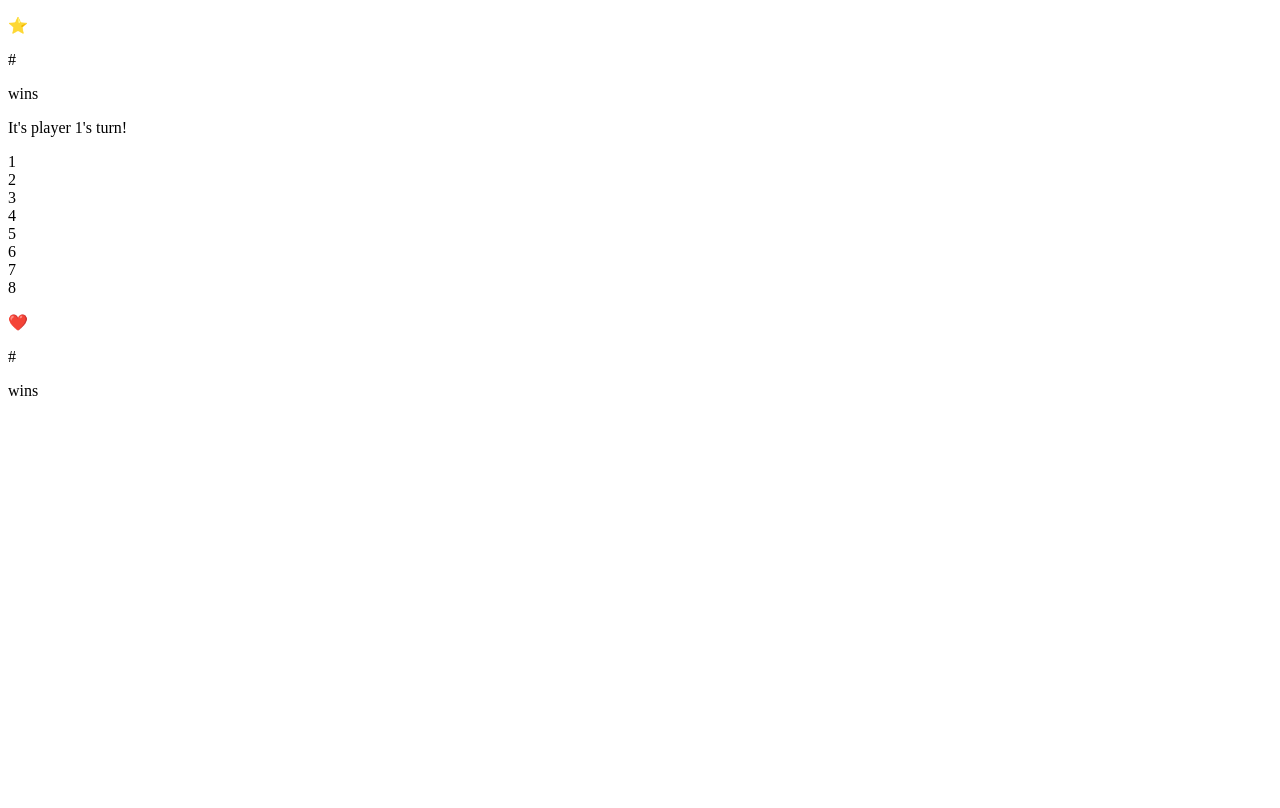
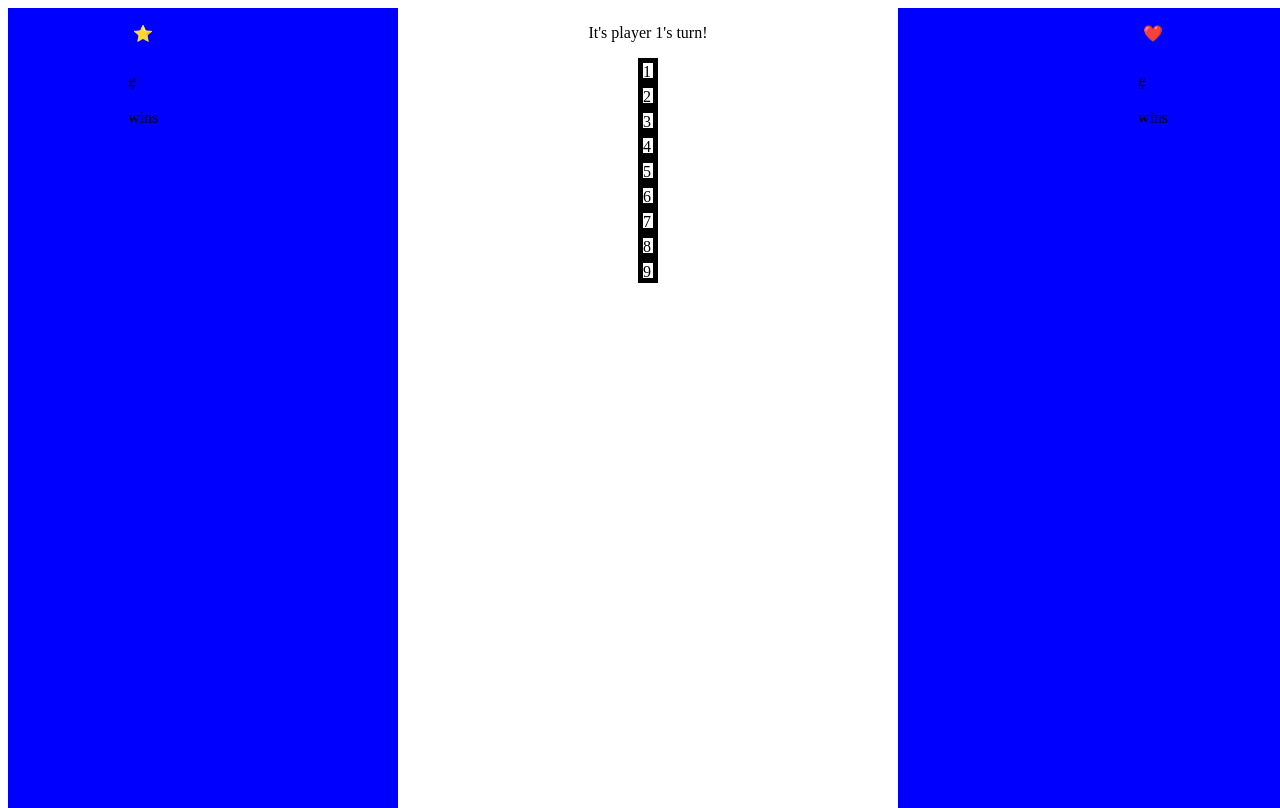
Before and after one commit to cmeubanks/tic-tac-toe, a plain HTML site: page index.html in a window 1280 px wide. Drawn offline with Linux system fonts and the light colour scheme.

Commit message:
flex direction

```diff
--- a/index.html
+++ b/index.html
@@ -1,29 +1,31 @@
 <!DOCTYPE html>
 <html lang="en">
   <head>
+    <link rel="stylesheet" href="styles.css">
+    <link href="https://fonts.googleapis.com/css2?family=Quicksand:wght@400;700&display=swap" rel="stylesheet">
   </head>
   <body>
     <main>
-      <section>
+      <section class="player-count-sec">
         <p>⭐️</p>
         <div>
           <p>#</p>
           <p>wins</p>
         </div>
       </section>
-      <section>
+      <section class="game-sec">
         <p>It's player 1's turn!</p>
-        <div>1</div>
-        <div>2</div>
-        <div>3</div>
-        <div>4</div>
-        <div>5</div>
-        <div>6</div>
-        <div>7</div>
-        <div>8</div>
-        <div></div>
+        <div class="box">1</div>
+        <div class="box">2</div>
+        <div class="box">3</div>
+        <div class="box">4</div>
+        <div class="box">5</div>
+        <div class="box">6</div>
+        <div class="box">7</div>
+        <div class="box">8</div>
+        <div class="box">9</div>
       </section>
-      <section>
+      <section class="player-count-sec">
         <p>❤️</p>
         <div>
           <p>#</p>
--- a/styles.css
+++ b/styles.css
@@ -0,0 +1,30 @@
+html,
+body,
+main {
+  height: 100%;
+  width: 100%;
+}
+
+main {
+  display: flex;
+  justify-content: space-around;
+  background-color: blue;
+}
+
+section {
+  display: flex;
+  flex-direction: column;
+  align-items: center;
+}
+
+/* Game Play */
+.game-sec {
+  width: 500px;
+  background-color: white;
+}
+
+.box {
+  border: 5px solid black;
+  height: 15px;
+  width: 10px;
+}
```
